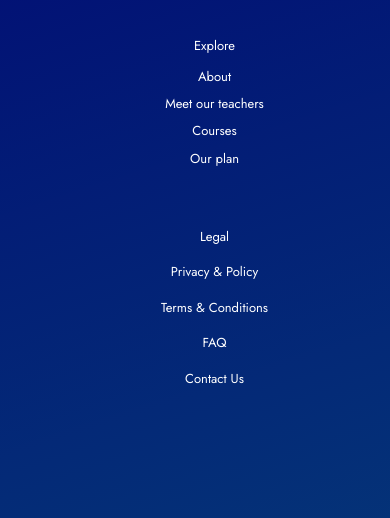
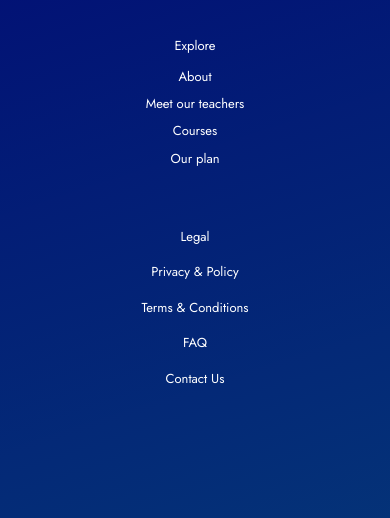
Before and after one commit to ashrafolarinoye/nerdwarex-prototype, a plain HTML site: page index.html in a window 390 px wide. Shown: the part 4884-5402 px from the top of the page. Drawn offline with nearby package versions, Linux system fonts and the light colour scheme.

Commit message:
Update style.css

```diff
--- a/style.css
+++ b/style.css
@@ -1176,11 +1176,11 @@ color: aliceblue;
             top: 15.2vw;
         }
         .bg8 .rowstwo {
-            margin-left: 10vw;
+            margin-left: 0vw;
             margin-top: 10vw;
         }
         .bg8 .rowsthree {
-            margin-left: 10vw;
+            margin-left: 0vw;
             margin-top: 15vw;
         }
         .bg8 .rowstwo a {
```
